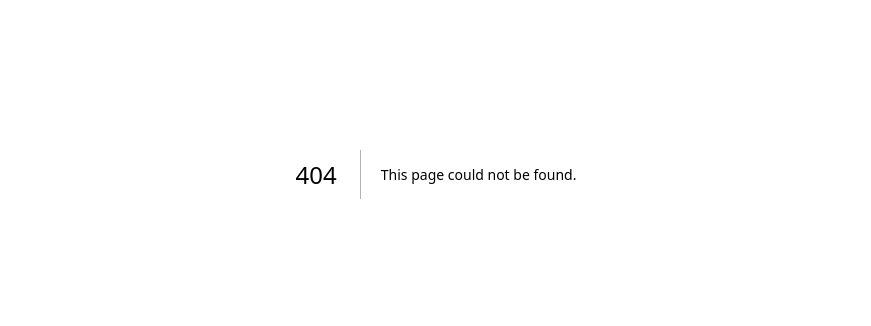
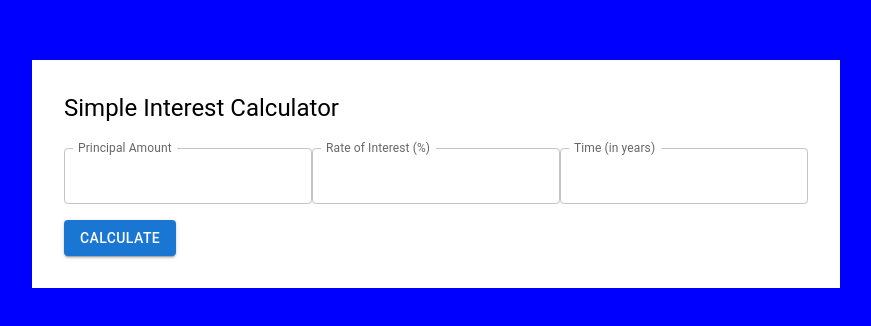
Before and after one commit to PrathyushaChinthu/task1-loginpage, a Next.js app: page /simpleinterest-calculator in a window 1280 px wide. Before the commit this address had no page. Shown: the part 226-552 px from the top of the page, without its empty margins (204-1075 px from the left). Built offline with nearby package versions, Linux system fonts and the light colour scheme.

Commit message:
simple interest working for years

```diff
--- /dev/null
+++ b/app/simpleinterest-calculator/page.tsx
@@ -0,0 +1,139 @@
+"use client";
+import React, { useState } from "react";
+import { useForm, Controller } from "react-hook-form";
+import { zodResolver } from "@hookform/resolvers/zod";
+import { z } from "zod";
+import { Box, Button, TextField, Typography } from "@mui/material";
+
+// Define Zod schema for the form data
+const interestSchema = z.object({
+  principal: z.coerce.number().positive(),
+  rate: z.coerce.number().positive(),
+  time: z.coerce.number().positive(),
+});
+
+const SimpleInterestCalculator = () => {
+  const {
+    control,
+    handleSubmit,
+    formState: { errors },
+  } = useForm({
+    resolver: zodResolver(interestSchema),
+  });
+
+  const [interestResult, setInterestResult] = useState<number | null>(null);
+  const [totalResult, setTotalResult] = useState<number | null>(null);
+  const onSubmit = (data: any) => {
+    // Parse the input values to numbers
+    const principal = parseFloat(data.principal);
+    const rate = parseFloat(data.rate);
+    const time = parseFloat(data.time);
+
+    // Check if the parsed values are valid numbers
+    if (isNaN(principal) || isNaN(rate) || isNaN(time)) {
+      // Handle invalid input
+      // For example, you can set an error message or return early
+      return;
+    }
+
+    // Calculate simple interest
+    const interest = (principal * rate * time) / 100;
+    setInterestResult(interest);
+    // Calculate total amount
+    const total = principal + interest;
+    setTotalResult(total);
+  };
+
+  return (
+    <Box
+      sx={{
+        display: "flex",
+        justifyContent: "center",
+        alignItems: "center",
+        backgroundColor: "blue",
+        height: "100vh",
+      }}
+      component="form"
+      onSubmit={handleSubmit(onSubmit)}
+    >
+      <Box sx={{ backgroundColor: "white", p: 4 }}>
+        <Typography sx={{ mb: 3 }} variant="h5">
+          Simple Interest Calculator
+        </Typography>
+        <Controller
+          name="principal"
+          control={control}
+          defaultValue=""
+          render={({ field }) => (
+            <TextField
+              {...field}
+              id="principal"
+              label="Principal Amount"
+              type="number"
+              InputLabelProps={{
+                shrink: true,
+              }}
+              error={Boolean(errors?.principal)}
+              helperText={(errors?.principal?.message || "") as any}
+            />
+          )}
+        />
+        <Controller
+          name="rate"
+          control={control}
+          defaultValue=""
+          render={({ field }) => (
+            <TextField
+              {...field}
+              id="rate"
+              label="Rate of Interest (%)"
+              type="number"
+              InputLabelProps={{
+                shrink: true,
+              }}
+              error={Boolean(errors?.rate)}
+              helperText={(errors?.rate?.message || "") as any}
+            />
+          )}
+        />
+        <Controller
+          name="time"
+          control={control}
+          defaultValue=""
+          render={({ field }) => (
+            <TextField
+              {...field}
+              id="time"
+              label="Time (in years)"
+              type="number"
+              InputLabelProps={{
+                shrink: true,
+              }}
+              error={Boolean(errors?.time)}
+              helperText={(errors?.time?.message || "") as any}
+            />
+          )}
+        />
+        {interestResult !== null && (
+          <Box mt={2} bgcolor="lightgray" p={2}>
+            <Typography variant="body1">
+              Simple Interest: {interestResult}
+            </Typography>
+          </Box>
+        )}
+        {totalResult !== null && (
+          <Box mt={2} bgcolor="lightgray" p={2}>
+            <Typography variant="body1">Total Amount: {totalResult}</Typography>
+          </Box>
+        )}
+        <Box mt={2}>
+          <Button type="submit" variant="contained" color="primary">
+            Calculate
+          </Button>
+        </Box>
+      </Box>
+    </Box>
+  );
+};
+
+export default SimpleInterestCalculator;
```
Also changed, not shown: app/age-calculator/page.tsx (+3 -117 lines).
